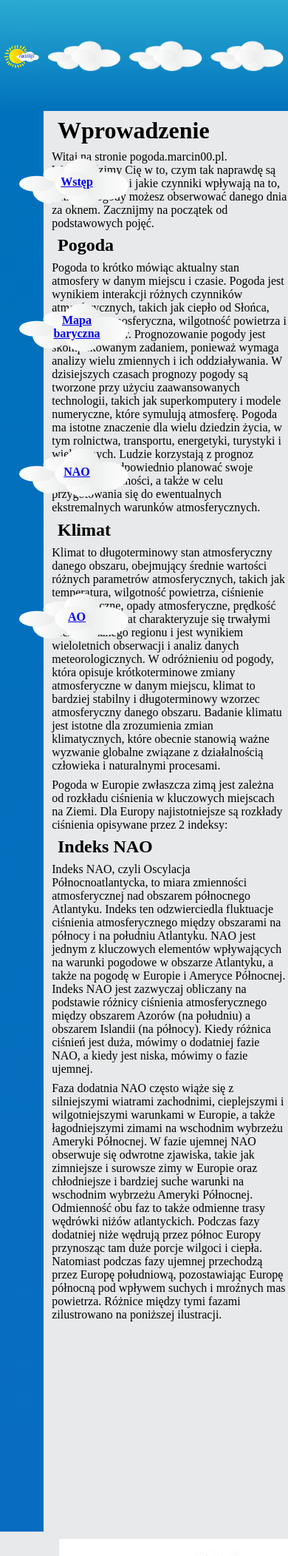
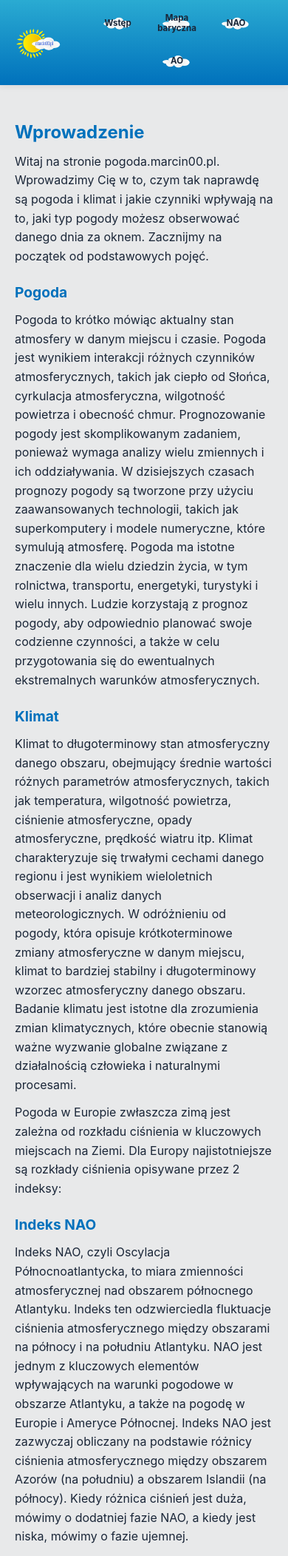
Before and after one commit to Marcin-Ramotowski/weather-site, a PHP site: page / in a window 390 px wide; the page is wider, and only the part inside the window is pictured. Shown: the top 2103 px of that part at 74% size. Run offline with PHP 8.4, Linux system fonts and the light colour scheme.

Commit message:
Refactoring weather-site for mobile responsiveness

```diff
--- a/docker-compose.yml
+++ b/docker-compose.yml
@@ -1,6 +1,6 @@
 services:
   web:
-    image: php:7.2-apache
+    image: php:8.3-apache
     container_name: weather_site
     hostname: weather
     volumes:
--- a/files/ao.php
+++ b/files/ao.php
@@ -1,4 +1,5 @@
-<?php include("template.php"); ?>
-    <h1 class="header">Prognoza AO </h1>
+<?php $title = "Prognoza AO"; include("template.php"); ?>
+    <h1>Prognoza AO</h1>
     <img class="data" src="https://www.cpc.ncep.noaa.gov/products/precip/CWlink/daily_ao_index/ao.gefs.sprd2.png"
         alt="Oscylacja Arktyczna">
+<?php include("footer.php"); ?>
--- a/files/baric.php
+++ b/files/baric.php
@@ -1,4 +1,5 @@
-<?php include("template.php"); ?>
-    <h1 class="header">Mapa baryczna Europy</h1>
+<?php $title = "Mapa baryczna"; include("template.php"); ?>
+    <h1>Mapa baryczna Europy</h1>
     <img class="data" src="https://wind.met.fu-berlin.de/loops/DWD_Karten/gme_tkb_na_p_036_000.gif"
         alt="Aktualna sytuacja baryczna w Europie">
+<?php include("footer.php"); ?>
--- /dev/null
+++ b/files/footer.php
@@ -0,0 +1,3 @@
+    </main>
+</body>
+</html>
--- a/files/index.php
+++ b/files/index.php
@@ -1,10 +1,10 @@
-<?php include("template.php"); ?>
-    <h1 class="header">Wprowadzenie</h1>
-    <p class="text-block">
+<?php $title = "Wstęp"; include("template.php"); ?>
+    <h1>Wprowadzenie</h1>
+    <p>
         Witaj na stronie pogoda.marcin00.pl. Wprowadzimy Cię w to, czym tak naprawdę są pogoda i klimat i jakie czynniki wpływają na to,
         jaki typ pogody możesz obserwować danego dnia za oknem. Zacznijmy na początek od podstawowych pojęć.
     </p>
-    <h2 class="header">Pogoda</h2>
+    <h2>Pogoda</h2>
     <p>Pogoda to krótko mówiąc aktualny stan atmosfery w danym miejscu i czasie.
         Pogoda jest wynikiem interakcji różnych czynników atmosferycznych, takich jak ciepło od Słońca, cyrkulacja atmosferyczna, wilgotność powietrza i obecność chmur.
         Prognozowanie pogody jest skomplikowanym zadaniem, ponieważ wymaga analizy wielu zmiennych i ich oddziaływania.
@@ -14,7 +14,7 @@
         Ludzie korzystają z prognoz pogody, aby odpowiednio planować swoje codzienne czynności,
         a także w celu przygotowania się do ewentualnych ekstremalnych warunków atmosferycznych.
     </p>
-    <h2 class="header">Klimat</h2>
+    <h2>Klimat</h2>
     <p>Klimat to długoterminowy stan atmosferyczny danego obszaru, obejmujący średnie wartości różnych parametrów atmosferycznych,
         takich jak temperatura, wilgotność powietrza, ciśnienie atmosferyczne, opady atmosferyczne, prędkość wiatru itp.
         Klimat charakteryzuje się trwałymi cechami danego regionu i jest wynikiem wieloletnich obserwacji i analiz danych meteorologicznych.
@@ -25,7 +25,7 @@
     </p>
     <p>Pogoda w Europie zwłaszcza zimą jest zależna od rozkładu ciśnienia w kluczowych miejscach na Ziemi.
         Dla Europy najistotniejsze są rozkłady ciśnienia opisywane przez 2 indeksy:</p>
-    <h2 class="header">Indeks NAO</h2>
+    <h2>Indeks NAO</h2>
     <p> Indeks NAO, czyli Oscylacja Północnoatlantycka, to miara zmienności atmosferycznej nad obszarem północnego Atlantyku.
         Indeks ten odzwierciedla fluktuacje ciśnienia atmosferycznego między obszarami na północy i na południu Atlantyku.
         NAO jest jednym z kluczowych elementów wpływających na warunki pogodowe w obszarze Atlantyku, a także na pogodę w Europie i Ameryce Północnej.
@@ -39,23 +39,22 @@
         Natomiast podczas fazy ujemnej przechodzą przez Europę południową, pozostawiając Europę północną pod wpływem suchych i mroźnych mas powietrza.
         Różnice między tymi fazami zilustrowano na poniższej ilustracji.
     </p>
-        <img src="nao_phases.jpg" class="nao_image" alt="Fazy NAO">>
-        <p class="source">Źródło: https://www.air-worldwide.com/blog/posts/2017/2/the-geographic-impact-of-climate-signals-on-european-winter-storms/</p>
+    <img src="nao_phases.jpg" class="nao_image" alt="Fazy NAO">
+    <p class="source">Źródło: <a href="https://www.air-worldwide.com/blog/posts/2017/2/the-geographic-impact-of-climate-signals-on-european-winter-storms/">air-worldwide.com</a></p>
 
-        <p>Indeks NAO jest ważny dla prognoz pogody i klimatu w regionie Atlantyku, zwłaszcza w okresach zimowych. Fluktuacje tego indeksu mogą mieć istotny wpływ na temperatury, opady atmosferyczne i inne zjawiska atmosferyczne w obszarze objętym oscylacją.</p>
+    <p>Indeks NAO jest ważny dla prognoz pogody i klimatu w regionie Atlantyku, zwłaszcza w okresach zimowych. Fluktuacje tego indeksu mogą mieć istotny wpływ na temperatury, opady atmosferyczne i inne zjawiska atmosferyczne w obszarze objętym oscylacją.</p>
 
-        <h2 class="header">Indeks AO</h2>
-    <p>AO to skrót od Oscylacja Arktyczna (Arctic Oscillation, AO). Jest to klimatyczna oscylacja atmosferyczna, która występuje w obszarze arktycznym. AO mierzy zmienność ciśnienia atmosferycznego wokół obszaru bieguna północnego.
+    <h2>Indeks AO</h2>
+    <p>AO to skrót od Oscylacja Arktyczna (Arctic Oscillation, AO). Jest to klimatyczna oscylacja atmosferyczna, która występuje w obszarze arktycznym. AO mierzy zmienność ciśnienia atmosferycznego wokół obszaru bieguna północnego.</p>
 
-Oscylacja Arktyczna ma dwa skrajne stany: dodatni i ujemny. W fazie dodatniej obserwuje się niższe ciśnienie atmosferyczne na obszarze arktycznym, co sprzyja silniejszym wiatrom zachodnim. To może wpływać na rozkład temperatur i opadów w różnych regionach na półkuli północnej. W fazie ujemnej ciśnienie atmosferyczne w obszarze arktycznym jest wyższe, co może prowadzić do zmniejszenia siły wiatrów zachodnich.
+    <p>Oscylacja Arktyczna ma dwa skrajne stany: dodatni i ujemny. W fazie dodatniej obserwuje się niższe ciśnienie atmosferyczne na obszarze arktycznym, co sprzyja silniejszym wiatrom zachodnim. To może wpływać na rozkład temperatur i opadów w różnych regionach na półkuli północnej. W fazie ujemnej ciśnienie atmosferyczne w obszarze arktycznym jest wyższe, co może prowadzić do zmniejszenia siły wiatrów zachodnich.</p>
 
-Zmiany w Oscylacji Arktycznej mogą wpływać na warunki pogodowe i klimatyczne, zwłaszcza w Ameryce Północnej, Europie i Azji. Na przykład, faza ujemna AO może zwiększać szanse na zimne i śnieżne zimy w niektórych obszarach, podczas gdy faza dodatnia może sprzyjać łagodniejszym i cieplejszym warunkom. Niemniej jednak, wpływ AO na lokalne warunki atmosferyczne zależy od innych czynników klimatycznych, co sprawia, że prognozowanie jest trudne. AO jest jednym z elementów, które naukowcy badają w kontekście globalnych zmian klimatycznych.
-    </p>
+    <p>Zmiany w Oscylacji Arktycznej mogą wpływać na warunki pogodowe i klimatyczne, zwłaszcza w Ameryce Północnej, Europie i Azji. Na przykład, faza ujemna AO może zwiększać szanse na zimne i śnieżne zimy w niektórych obszarach, podczas gdy faza dodatnia może sprzyjać łagodniejszym i cieplejszym warunkom. Niemniej jednak, wpływ AO na lokalne warunki atmosferyczne zależy od innych czynników klimatycznych, co sprawia, że prognozowanie jest trudne. AO jest jednym z elementów, które naukowcy badają w kontekście globalnych zmian klimatycznych.</p>
 
-    <h2 class="header">Inne ciekawe artykuły na temat pogody i klimatu</h2>
-    <table class="table" cellspacing="0px" cellpadding="5px" border="1px">
+    <h2>Inne ciekawe artykuły na temat pogody i klimatu</h2>
+    <table class="table">
         <thead>
-            <tr style="padding: 20px;">
+            <tr>
                 <th>Strona</th>
                 <th>Link</th>
             </tr>
@@ -75,5 +74,4 @@ Zmiany w Oscylacji Arktycznej mogą wpływać na warunki pogodowe i klimatyczne,
             </tr>
         </tbody>
     </table>
-</body>
-</html>
+<?php include("footer.php"); ?>
--- a/files/main.css
+++ b/files/main.css
@@ -1,81 +1,232 @@
-*{
-    margin: 0px;
+:root {
+    --blue-700: #0071bc;
+    --blue-500: #2aabd2;
+    --blue-50: #e7f4fb;
+    --bg: #e8e9ea;
+    --surface: #ffffff;
+    --text: #1a2638;
+    --text-muted: #5a6677;
+    --border: #d0d7de;
+    --shadow: 0 2px 8px rgba(0, 0, 0, 0.08);
+    --radius: 8px;
+}
+
+*,
+*::before,
+*::after {
+    box-sizing: border-box;
+}
+
+* {
+    margin: 0;
+    padding: 0;
+}
+
+html {
+    scroll-behavior: smooth;
 }
 
 body {
-    background-color: #e8e9ea;
+    background-color: var(--bg);
+    color: var(--text);
+    font-family: -apple-system, BlinkMacSystemFont, "Segoe UI", Roboto, Oxygen,
+        Ubuntu, Cantarell, "Helvetica Neue", Arial, sans-serif;
+    line-height: 1.6;
+    -webkit-font-smoothing: antialiased;
 }
 
-p{
-    margin-top: 2%;
-    margin-left: 18%;
+img {
+    max-width: 100%;
+    height: auto;
 }
 
-.source{
-    font-size: small;
-    margin: 0 0 0 25rem;
+/* ---------- Header / Nav ---------- */
+
+.site-header {
+    position: sticky;
+    top: 0;
+    z-index: 10;
+    display: flex;
+    align-items: center;
+    justify-content: space-between;
+    flex-wrap: wrap;
+    gap: 0.5rem 1rem;
+    padding: 0.5rem 1rem;
+    background: linear-gradient(to bottom, var(--blue-500), var(--blue-700));
+    box-shadow: var(--shadow);
 }
 
-.design {
-    background-image: url('chmurka.png');
-    background-repeat: round;
-    width: 85%;
-    height: 150px;
-    margin: 0 0 0 15%;
+.logo-link {
+    display: inline-flex;
+    align-items: center;
+    flex-shrink: 0;
 }
 
-.logo{
-    float: left;
-    background: linear-gradient(to bottom, #2aabd2, #0071bc);
-    width: 15%;
-    height: 150px;
+.logo {
+    height: 48px;
+    width: auto;
+    display: block;
 }
 
-.menu{
-    float: left;
-    background: linear-gradient(to bottom, #0071bc, #086dc0);
-    width: 15%;
-    height: 120rem;
-}
-
-.cloud_image{
-    height: 12rem;
-    margin-left: -1rem;
-}
-
-.text-overlay {
-    font-weight: bold;
+.site-nav {
+    display: flex;
+    flex-wrap: wrap;
+    align-items: center;
+    justify-content: center;
+    gap: 0.25rem 0.5rem;
+    flex: 1;
 }
 
 .cloud_link {
     position: relative;
-    margin-left: -1.5rem;
+    display: inline-flex;
+    align-items: center;
+    justify-content: center;
+    text-decoration: none;
+    border-radius: var(--radius);
+    transition: transform 0.15s ease;
 }
 
-.cloud_link a{
-    position: absolute;
-    top: 6rem;
-    left: 8rem;
-    transform: translate(-50%, -50%);
-    cursor: pointer;
-    text-align: center;
+.cloud_link:hover {
+    transform: translateY(-2px);
 }
 
-.table{
-    margin-left: 18%;
-    margin-top: 2%;
+.cloud_link:focus-visible {
+    outline: none;
+    box-shadow: 0 0 0 3px rgba(255, 255, 255, 0.85);
 }
 
-.header{
-    margin-left: 20%;
-    margin-top: 2%;
-}
-.nao_image{
-    margin-top: 10px;
-    margin-left: 5rem;
+.cloud_image {
+    width: clamp(72px, 11vw, 108px);
+    height: auto;
+    display: block;
+    pointer-events: none;
 }
 
-.data{
-    width: 80%;
-    padding: 2rem;
+.text-overlay {
+    position: absolute;
+    inset: 0;
+    display: grid;
+    place-items: center;
+    font-weight: 700;
+    font-size: 0.72rem;
+    color: var(--text);
+    text-align: center;
+    padding: 0 0.4rem;
+    pointer-events: none;
+    line-height: 1.15;
 }
+
+/* ---------- Main content ---------- */
+
+.content {
+    max-width: 70ch;
+    margin-inline: auto;
+    padding: 1.5rem 1.25rem 3rem;
+}
+
+.content h1,
+.content h2,
+.content h3 {
+    margin-block: 1.5rem 0.5rem;
+    color: var(--blue-700);
+    line-height: 1.3;
+}
+
+.content h1 {
+    font-size: clamp(1.5rem, 4vw, 2rem);
+}
+
+.content h2 {
+    font-size: clamp(1.2rem, 3vw, 1.5rem);
+}
+
+.content p {
+    margin-block: 0.75rem;
+}
+
+.content a {
+    color: var(--blue-700);
+}
+
+.content a:hover {
+    text-decoration: underline;
+}
+
+.source {
+    font-size: 0.85rem;
+    color: var(--text-muted);
+    margin-top: 0.25rem;
+    word-break: break-word;
+}
+
+.source a {
+    color: inherit;
+}
+
+/* ---------- Images (NAO phases, weather data) ---------- */
+
+.nao_image,
+.data {
+    display: block;
+    max-width: 100%;
+    height: auto;
+    margin: 1rem auto;
+    border-radius: var(--radius);
+    box-shadow: var(--shadow);
+    background: var(--surface);
+}
+
+/* ---------- Table ---------- */
+
+.table {
+    width: 100%;
+    border-collapse: collapse;
+    margin-block: 1rem;
+    background: var(--surface);
+    border-radius: var(--radius);
+    overflow: hidden;
+    box-shadow: var(--shadow);
+}
+
+.table th,
+.table td {
+    padding: 0.6rem 0.8rem;
+    text-align: left;
+    border-bottom: 1px solid var(--border);
+    vertical-align: top;
+}
+
+.table th {
+    background: var(--blue-50);
+    color: var(--blue-700);
+    font-weight: 700;
+}
+
+.table tr:last-child td {
+    border-bottom: none;
+}
+
+.table tbody tr:nth-child(even) td {
+    background: rgba(0, 0, 0, 0.02);
+}
+
+/* ---------- Tablet+ ---------- */
+
+@media (min-width: 768px) {
+    .site-header {
+        padding: 0.75rem 2rem;
+    }
+
+    .logo {
+        height: 64px;
+    }
+
+    .text-overlay {
+        font-size: 0.95rem;
+    }
+
+    .content {
+        padding: 2rem 2rem 4rem;
+    }
+}
--- a/files/nao.php
+++ b/files/nao.php
@@ -1,4 +1,5 @@
-<?php include("template.php"); ?>
-    <h1 class="header">Prognoza NAO </h1>
+<?php $title = "Prognoza NAO"; include("template.php"); ?>
+    <h1>Prognoza NAO</h1>
     <img class="data" src="https://www.cpc.ncep.noaa.gov/products/precip/CWlink/pna/nao.gefs.sprd2.png"
         alt="Oscylacja Północnoatlantycka">
+<?php include("footer.php"); ?>
--- a/files/template.php
+++ b/files/template.php
@@ -3,27 +3,31 @@
     <head>
         <meta charset="utf-8">
         <meta name="viewport" content="width=device-width, initial-scale=1">
-	<title>Pogoda w Polsce i w Europie</title>
-    <link rel="stylesheet" href="main.css">
+        <title><?= htmlspecialchars($title ?? 'Pogoda') ?> — pogoda.marcin00.pl</title>
+        <link rel="stylesheet" href="main.css">
     </head>
 <body>
-    <img src="logo.svg" class="logo" alt="logo">
-    <div class="design"></div>
-    <div class="menu">
-        <div class="cloud_link">
-            <img class="cloud_image" src="chmurka.svg" alt="obrazek chmurki">
-            <a class="text-overlay" href="index.php">Wstęp</a>
-        </div>
-        <div class="cloud_link">
-            <img class="cloud_image" src="chmurka.svg" alt="obrazek chmurki">
-            <a class="text-overlay" href="baric.php">Mapa baryczna</a>
-        </div>
-        <div class="cloud_link">
-            <img class="cloud_image" src="chmurka.svg" alt="obrazek chmurki">
-            <a class="text-overlay" href="nao.php">NAO</a>
-        </div>
-        <div class="cloud_link">
-            <img class="cloud_image" src="chmurka.svg" alt="obrazek chmurki">
-            <a class="text-overlay" href="ao.php">AO</a>
-        </div>
-    </div>
+    <header class="site-header">
+        <a class="logo-link" href="index.php" aria-label="Strona główna">
+            <img src="logo.svg" class="logo" alt="Logo pogoda.marcin00.pl">
+        </a>
+        <nav class="site-nav" aria-label="Główna nawigacja">
+            <a class="cloud_link" href="index.php">
+                <img class="cloud_image" src="chmurka.svg" alt="">
+                <span class="text-overlay">Wstęp</span>
+            </a>
+            <a class="cloud_link" href="baric.php">
+                <img class="cloud_image" src="chmurka.svg" alt="">
+                <span class="text-overlay">Mapa baryczna</span>
+            </a>
+            <a class="cloud_link" href="nao.php">
+                <img class="cloud_image" src="chmurka.svg" alt="">
+                <span class="text-overlay">NAO</span>
+            </a>
+            <a class="cloud_link" href="ao.php">
+                <img class="cloud_image" src="chmurka.svg" alt="">
+                <span class="text-overlay">AO</span>
+            </a>
+        </nav>
+    </header>
+    <main class="content">
```
